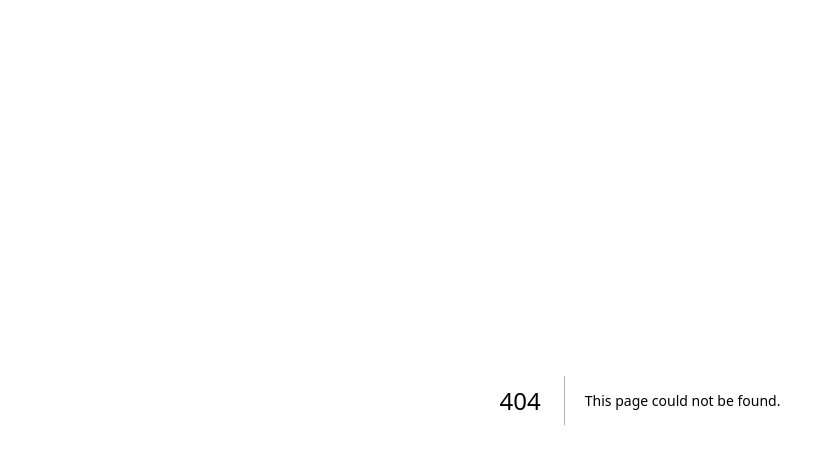
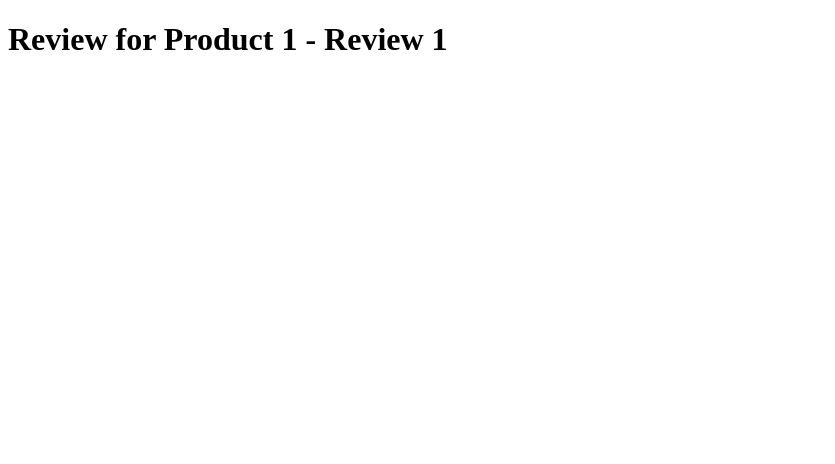
Before and after one commit to Gerald-Joaquin/NextJs, a Next.js app: page /products/1/reviews/1 in a window 1280 px wide. Before the commit this address had no page. Shown: the top 464 px of the page, without its empty margins (0-835 px from the left). Built offline with nearby package versions, Linux system fonts and the light colour scheme.

Commit message:
Route Groups

```diff
--- /dev/null
+++ b/app/_lib/page.tsx
@@ -0,0 +1,5 @@
+export default function privateBrowse(){
+    return (
+        <h1>You can view this in your default browser.</h1>
+    )
+}
--- /dev/null
+++ b/app/products/[productId]/reviews/[reviewsId]/page.tsx
@@ -0,0 +1,15 @@
+import { notFound } from "next/navigation"
+
+export default async function reviews ({
+    params,
+}: {
+    params: { productId: string; reviewsId: string }
+}) {
+    const { productId, reviewsId } = params;
+    if (parseInt(productId) > 1000) {
+        notFound();
+    }
+    return (
+        <h1>Review for Product {productId} - Review {reviewsId}</h1>
+    )
+}
```
Also changed, not shown: app/auth/login/page.tsx (added, +7 -0 lines), app/not-found.tsx (added, +8 -0 lines), app/_lib/format-date.ts (added), app/auth/forgot-password/page.tsx (added), app/auth/register/page.tsx (added), app/products/[productId]/reviews/[reviewsId]/not-found.tsx (added).
